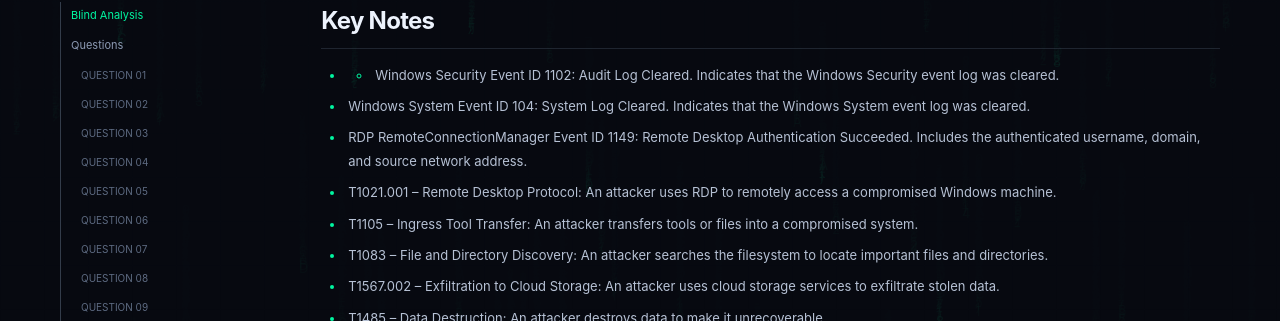
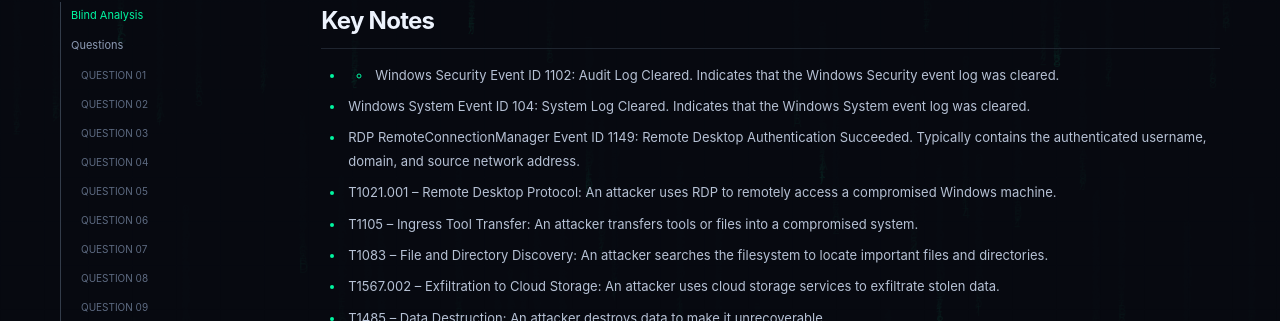
Before and after one commit to Ningen820/Ningen820.github.io, a Jekyll site: the page built from _writeups/smartypants.md, in a window 1280 px wide and 900 px high, scrolled down 6696 px. Shown: the part 131-452 px from the top of the window. Built offline with Jekyll 4.4.1, drawn with Linux system fonts in a browser that asks for light colours.

Commit message:
Update smartypants.md

```diff
--- a/_writeups/smartypants.md
+++ b/_writeups/smartypants.md
@@ -111,7 +111,7 @@ notes:
   - |
     Windows System Event ID 104: System Log Cleared. Indicates that the Windows System event log was cleared.
   - |
-    RDP RemoteConnectionManager Event ID 1149: Remote Desktop Authentication Succeeded. Includes the authenticated username, domain, and source network address.
+    RDP RemoteConnectionManager Event ID 1149: Remote Desktop Authentication Succeeded. Typically contains the authenticated username, domain, and source network address.
   - |
     T1021.001 – Remote Desktop Protocol: An attacker uses RDP to remotely access a compromised Windows machine.
   - |
```
Also changed, not shown: other parts of _writeups/smartypants.md (+1 -1 lines).
